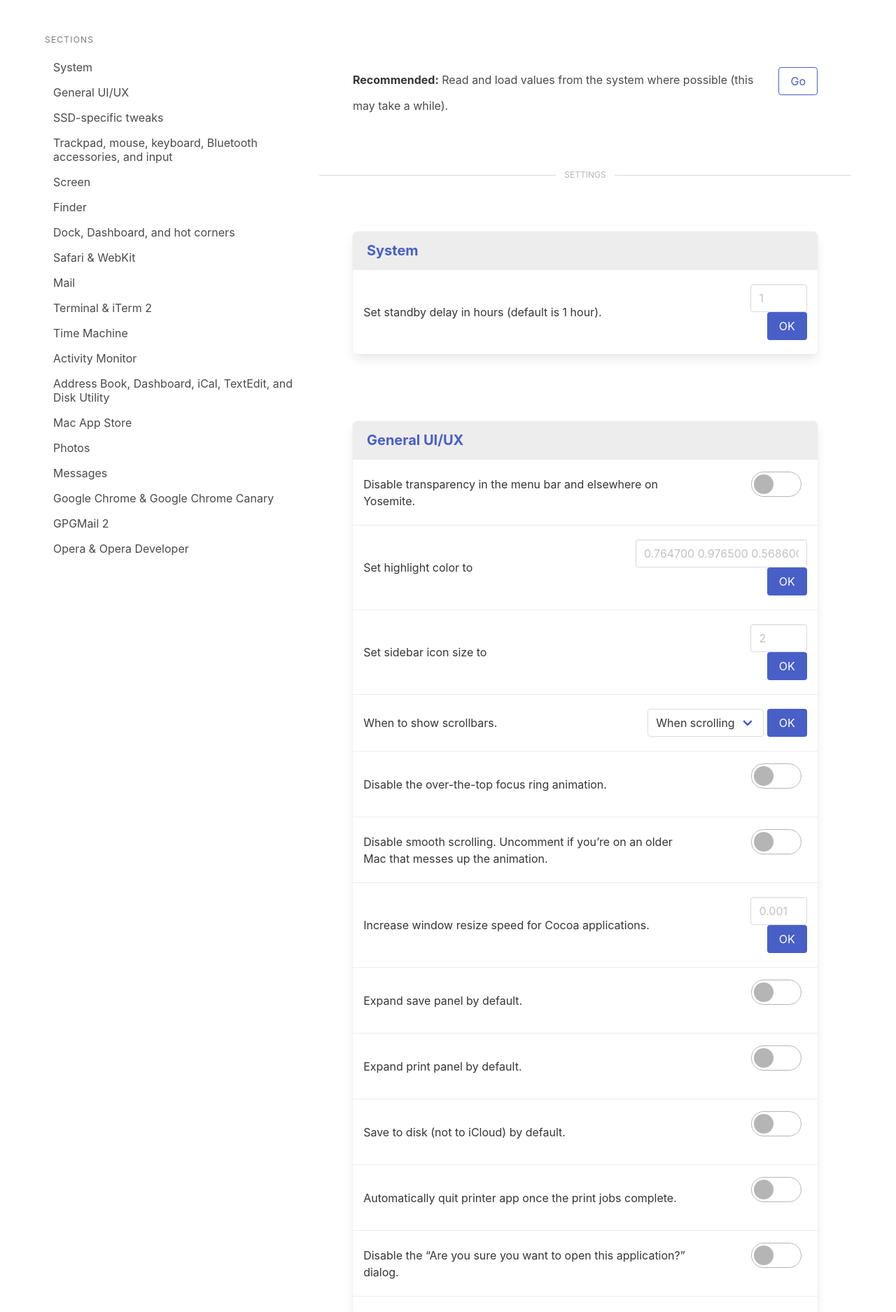
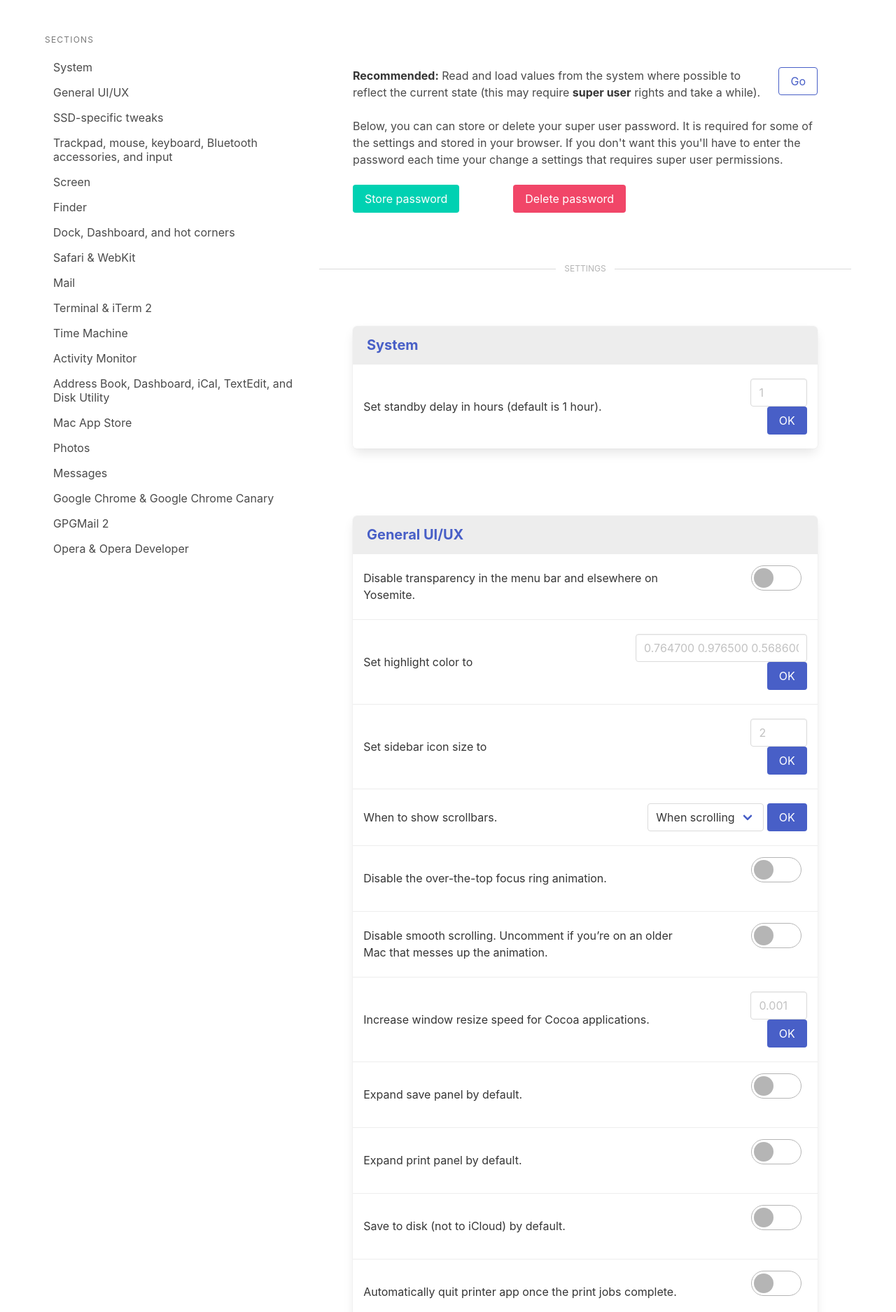
Before and after one commit to jneuendorf/AdvancedSettingsMacOS, a Django app: page / in a window 1280 px wide. Shown: the top 1875 px of the page at 70% size. Run offline with Django 3.2, Linux system fonts and the light colour scheme; some libraries are stand-ins or nearby versions.

Commit message:
added user password storage

```diff
--- a/options/static/options/index.js
+++ b/options/static/options/index.js
@@ -1,7 +1,17 @@
 import commandConfig from './commands.js'
 
+$('.store-password').click(event => {
+    const pw = prompt('Tell me your password!')
+    if (pw != null) {
+        localStorage.setItem('password', pw)
+    }
+})
+$('.delete-password').click(event => {
+    localStorage.removeItem('password')
+})
 
-$(".send-command").click(event => {
+
+$('.send-command').click(event => {
     const button = $(event.target)
     const value_source = button.parent().find('[data-value-source]')
     const section_name = button.attr('data-section-name')
--- a/options/templates/options/index.html
+++ b/options/templates/options/index.html
@@ -17,7 +17,6 @@
 <body>
     <section class="section">
         <div class="container is-widescreen">
-
             <div class="columns">
                 <div class="column is-one-third nav-container">
                     <aside class="menu">
@@ -35,17 +34,30 @@
                     <section class="section">
                         <div class="columns">
                             <div class="column">
-                                <span style="line-height: 2.3rem;">
+                                <span>
                                     <strong>Recommended:</strong>
-                                    Read and load values from the system where possible (this may take a while).
+                                    Read and load values from the system where possible to reflect the current state (this may require <strong>super user</strong> rights and take a while).
                                 </span>
                             </div>
                             <div class="column is-narrow">
                                 <button class="button is-outlined is-link" type="button is-small">Go</button>
                             </div>
                         </div>
-                        <!--<span style="line-height: 2.3rem;">Read and load values from the system where possible (this may take a while).</span>
-                        <span style="display: inline-block; width: 20px;"></span>-->
+                        <div class="columns">
+                            <div class="column">
+                                Below, you can can store or delete your super user password.
+                                It is required for some of the settings and stored in your browser.
+                                If you don't want this you'll have to enter the password each time your change a settings that requires super user permissions.
+                            </div>
+                        </div>
+                        <div class="columns">
+                            <div class="column is-one-third">
+                                <button class="button is-primary store-password" type="button">Store password</button>
+                            </div>
+                            <div class="column">
+                                <button class="button is-danger delete-password" type="button">Delete password</button>
+                            </div>
+                        </div>
                     </section>
                     <div class="is-divider" data-content="SETTINGS"></div>
                     {% for name, data in command_config.items %}
```
Also changed, not shown: options/command_config.py (+3 -7 lines).
